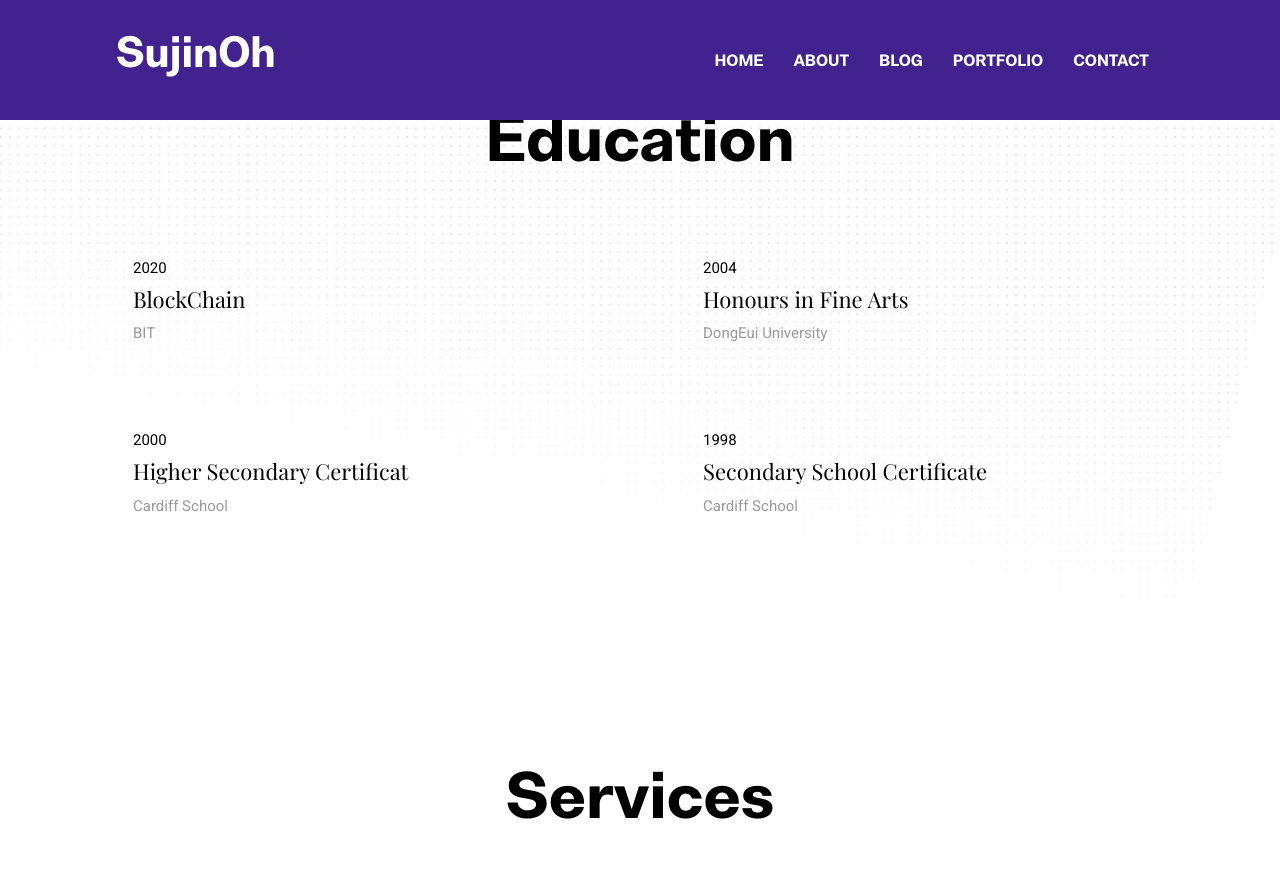
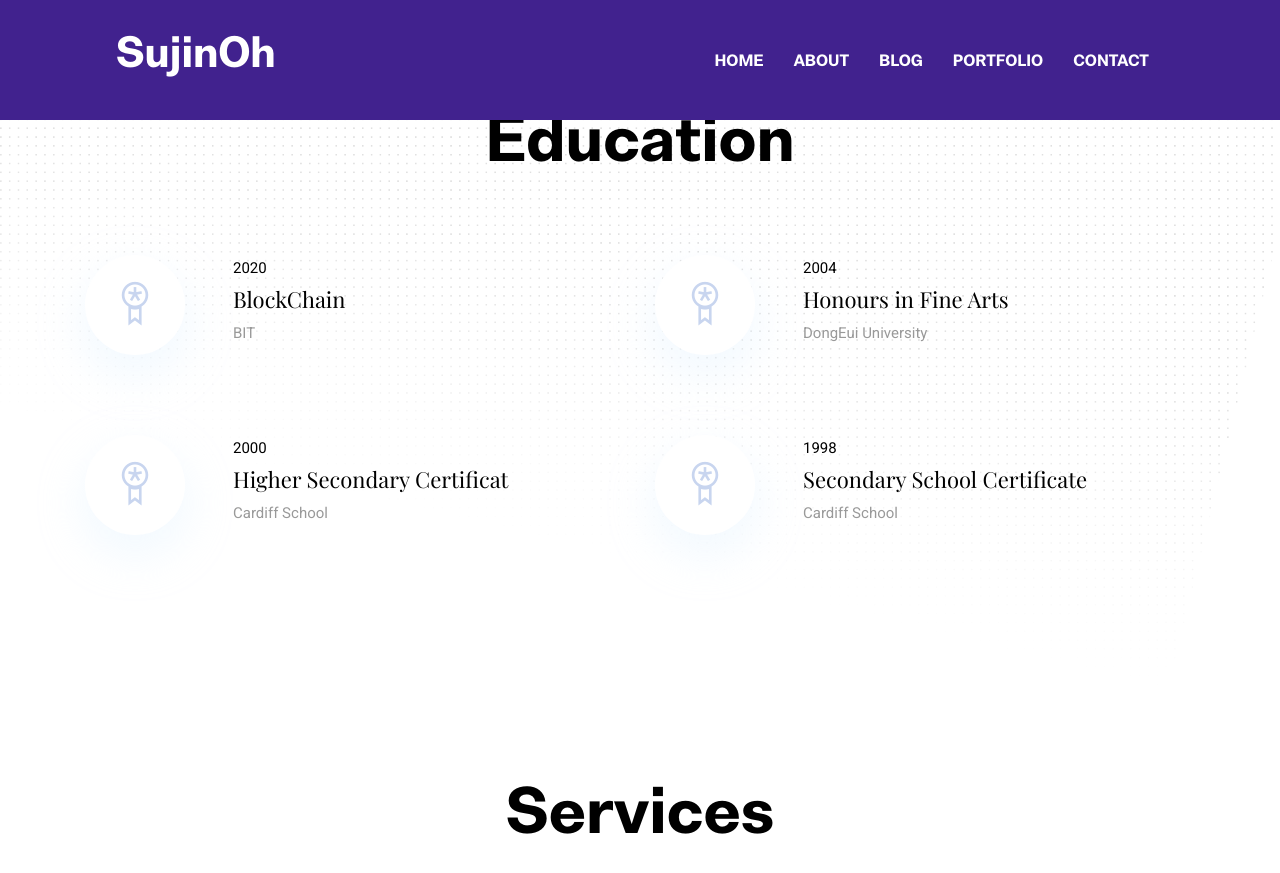
Before and after one commit to OhSujin/OhSujin.github.io, a Jekyll site: the page built from index.html, in a window 1280 px wide and 900 px high, scrolled down 2475 px. Shown: the top 873 px of the window. Built offline with Jekyll 4.4.1, drawn with Linux system fonts in a browser that asks for light colours.

Commit message:
Update education-section.html

```diff
--- a/_includes/education-section.html
+++ b/_includes/education-section.html
@@ -10,8 +10,8 @@
       <div class="col-lg-6 col-md-6 mb-80">
         <div class="d-flex">
           <div class="mr-lg-5 mr-3">
-            <!-- <i class="ti-medall icon icon-light icon-bg bg-white shadow rounded-circle d-block"></i> -->
-            <i class="{{education.icon}}"></i>
+            <i class="ti-medall icon icon-light icon-bg bg-white shadow rounded-circle d-block"></i>
+            <!-- <i class="{{education.icon}}"></i> -->
           </div>
           <div>
             <p class="text-dark mb-1">{{ education.date }}</p>
```
